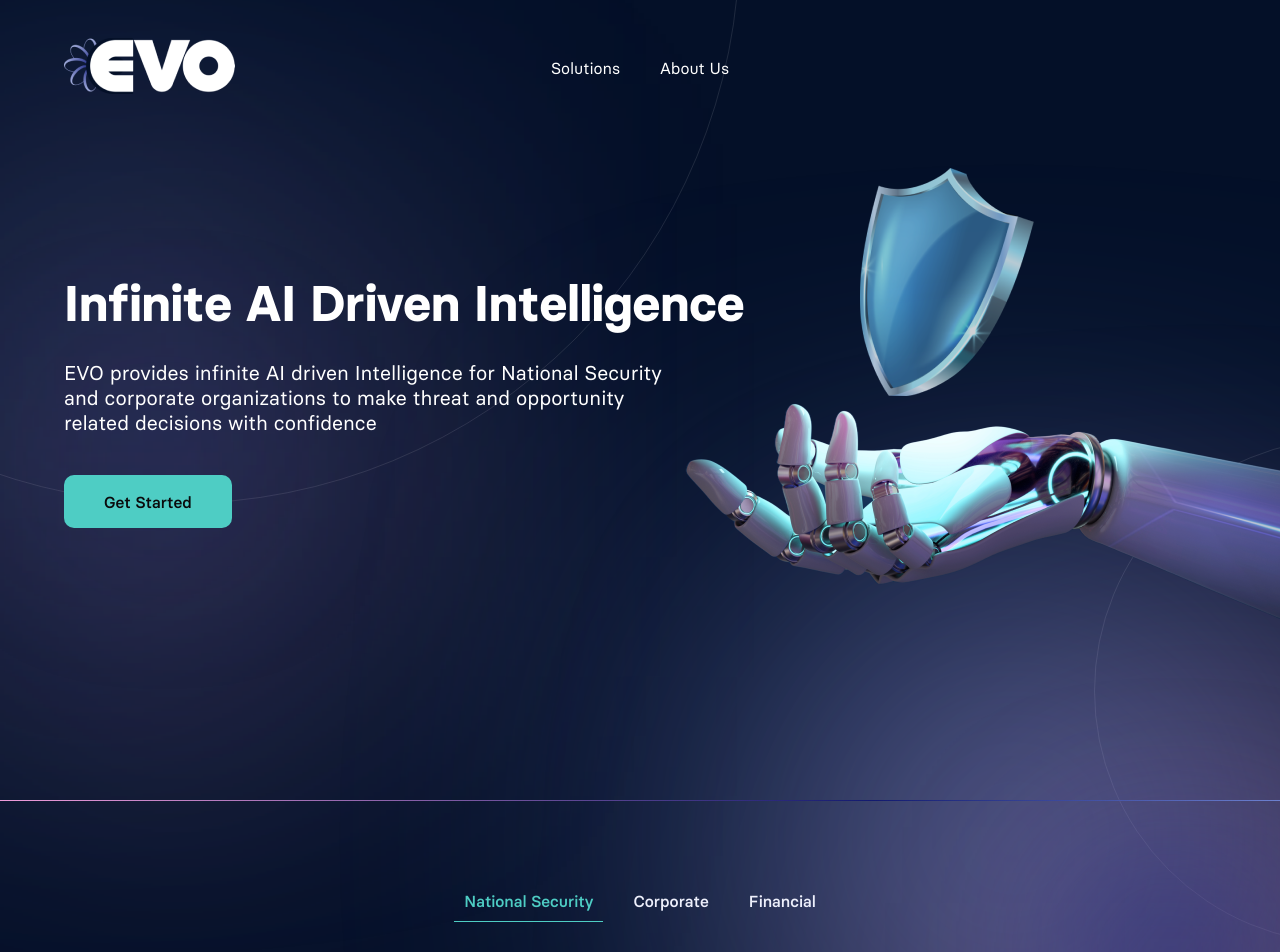
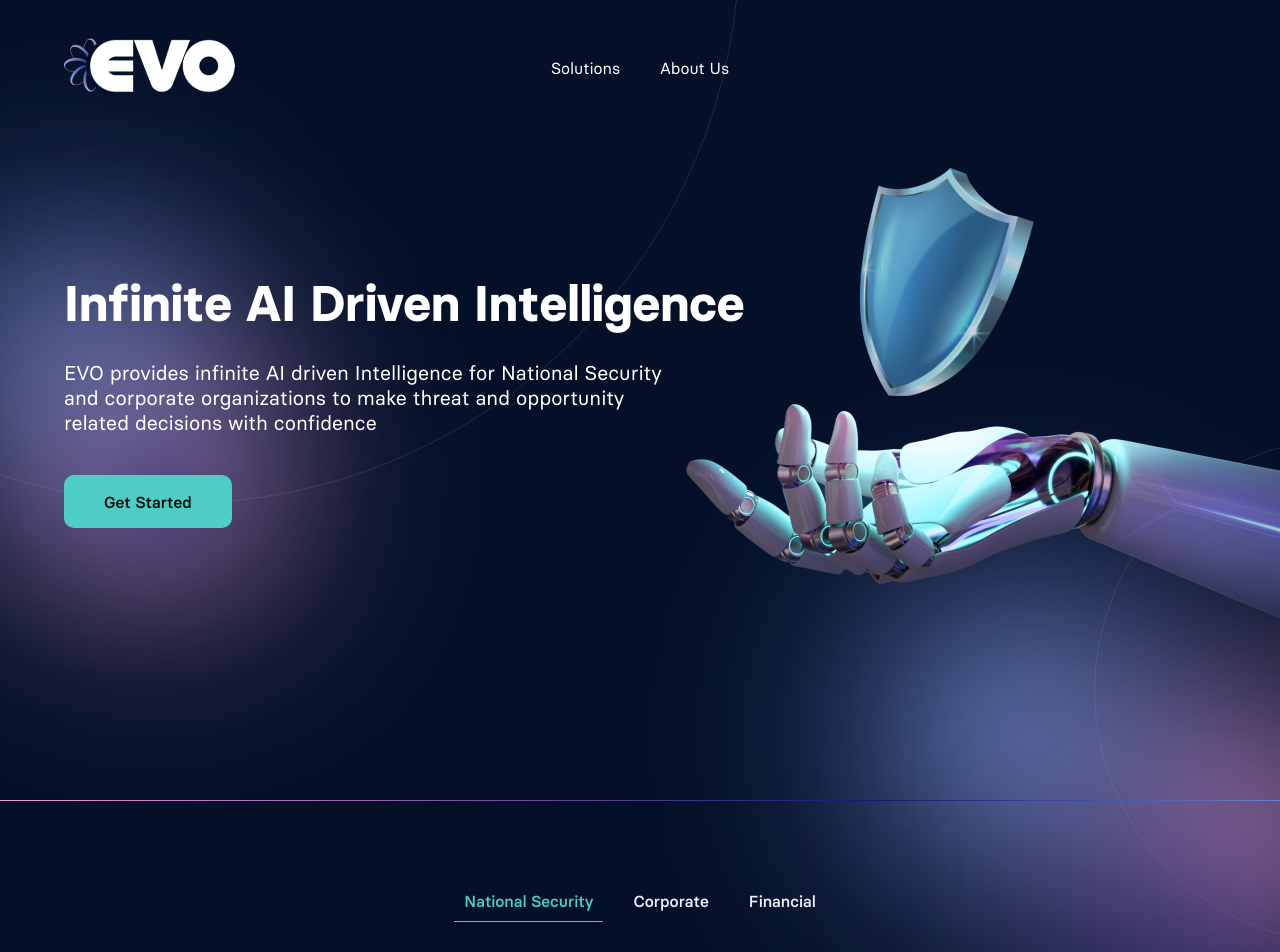
Before and after one commit to masha-girya/evoplay-landong-spunch-agency, a Next.js app in the folder frontend/: page / in a window 1280 px wide. Shown: the top 952 px of the page. Built offline with nearby package versions, Linux system fonts and the light colour scheme.

Commit message:
[*] fixed graphics

```diff
--- a/frontend/src/components/about-us/about-us-card/index.tsx
+++ b/frontend/src/components/about-us/about-us-card/index.tsx
@@ -31,12 +31,13 @@ export const AboutUsCard: React.FC<IAboutUsCard> = (props) => {
       const refHeight = ref.current.getBoundingClientRect().height;
       const gap = isMobile || isTablet ? 120 : 180;
       const padding = isDesktop ? 83 : 60;
-      const diag = () => {
-        if (window.innerWidth >= 1440) return 4;
-        return 3;
+
+      const renderPixels = () => {
+        const isWebkit = /(safari|chrome)/.test(navigator.userAgent.toLowerCase());
+        return isWebkit ? 4 : 3;
       };
 
-      const first = (refHeight / 2) + padding - diag();
+      const first = Math.round(refHeight / 2) + padding - renderPixels();
       const firstMob = padding + 13;
 
       return { refHeight, gap, first, firstMob };
@@ -95,9 +96,6 @@ export const AboutUsCard: React.FC<IAboutUsCard> = (props) => {
 
   useEffect(() => {
     const handleScroll = () => {
-      // if(refCircle.current) {
-      //   console.log(refCircle.current.getBoundingClientRect());
-      // }
       if (ref.current) {
         if (isElementInViewport(ref.current)) {
           setMainItemIndex(index);
--- a/frontend/src/components/about-us/index.module.scss
+++ b/frontend/src/components/about-us/index.module.scss
@@ -77,7 +77,12 @@ $border-radius: 20px;
       left: 367px;
       height: 100%;
       width: 1px;
-      background: linear-gradient(97deg, #EF9CDA 0%, #121A6F 61.98%, #89A1EF 120%);
+      background: linear-gradient(
+        97deg,
+        #ef9cda 0%,
+        #121a6f 61.98%,
+        #89a1ef 120%
+      );
 
       @include mixins.devices(smallDesk) {
         left: 32%;
@@ -95,9 +100,9 @@ $border-radius: 20px;
       left: calc(368px - 8px);
       width: 14px;
       height: 14px;
-      background-color: #4ECDC4;
+      background-color: #4ecdc4;
       border-radius: 50%;
-      transition: all .3s ease;
+      transition: all 0.3s ease;
 
       @include mixins.devices(smallDesk) {
         left: calc(32% - 7px);
@@ -114,20 +119,28 @@ $border-radius: 20px;
   &__circleShadow {
     position: absolute;
     z-index: 0;
-    top: 288px;
-    left: -25%;
-    width: 404px;
-    height: 404px;
+    top: 385px;
+    left: -6%;
+    width: 200px;
+    height: 200px;
     border-radius: 50%;
-    background: #89A1EF;
-    filter: blur(190px);
+    background: #89a1ef;
+    filter: blur(100px);
+
+    box-shadow: 0px 0px 200px 0px #89a1ef;
+    -webkit-box-shadow: 0px 0px 200px 0px #89a1ef;
+    -moz-box-shadow: 0px 0px 200px 0px #89a1ef;
 
     @include mixins.devices(tablet) {
-      width: 225.944px;
-      height: 225.944px;
-      top: 226px;
-      left: -100px;
-      filter: blur(150px);
+      width: 150px;
+      height: 150px;
+      top: 268px;
+      left: -50px;
+      filter: blur(90px);
+
+      box-shadow: 0px 0px 110px 0px #89a1ef;
+      -webkit-box-shadow: 0px 0px 110px 0px #89a1ef;
+      -moz-box-shadow: 0px 0px 110px 0px #89a1ef;
     }
   }
 }
--- a/frontend/src/components/about-us/index.tsx
+++ b/frontend/src/components/about-us/index.tsx
@@ -8,7 +8,7 @@ import ImageMob from "./assets/HandshakeMob.png";
 
 export const AboutUs = () => {
   const [mainItemIndex, setMainItemIndex] = useState(-1);
-  const { isMobile, isTablet } = useDevice();
+  const { isMobile } = useDevice();
   const blockRef = useRef<any | null>(null);
   const [top, setTop] = useState(0);
 
@@ -56,7 +56,7 @@ export const AboutUs = () => {
           <h1>About Us</h1>
         </section>
         <div className={styles.aboutUs__list} ref={blockRef}>
-          <div className={styles.aboutUs__list__circle} style={{top}}></div>
+          <div className={styles.aboutUs__list__circle} style={{ transform: `translateY(${top}px)` }}></div>
           {ABOUT_US.map((item, i) => (
             <AboutUsCard
               key={i}
--- a/frontend/src/components/banner/index.module.scss
+++ b/frontend/src/components/banner/index.module.scss
@@ -122,10 +122,13 @@
     z-index: 0;
     left: 6%;
     top: 50%;
-    width: 199.928px;
-    height: 199.928px;
+    width: 150px;
+    height: 150px;
     background-color: #ef9cda;
-    filter: blur(190px);
+    filter: blur(100px);
+    box-shadow: 0px 0px 140px 0px #ef9cda;
+    -webkit-box-shadow: 0px 0px 150px 0px #ef9cda;
+    -moz-box-shadow: 0px 0px 150px 0px #ef9cda;
 
     @include mixins.devices(tablet) {
       display: none;
@@ -137,10 +140,13 @@
     z-index: 0;
     top: 35%;
     left: 0;
-    width: 199.928px;
-    height: 199.928px;
+    width: 150px;
+    height: 150px;
     background-color: #89a1ef;
-    filter: blur(190px);
+    filter: blur(100px);
+    box-shadow: 0px 0px 140px 0px #89a1ef;
+    -webkit-box-shadow: 0px 0px 140px 0px #89a1ef;
+    -moz-box-shadow: 0px 0px 140px 0px #89a1ef;
 
     @include mixins.devices(tablet) {
       display: none;
@@ -150,12 +156,17 @@
   &__circleShadow3 {
     position: absolute;
     z-index: 0;
-    top: 53%;
+    top: 58%;
     left: 10%;
-    width: 69.282px;
-    height: 69.282px;
+    width: 60px;
+    height: 60px;
+    border-radius: 50%;
     background-color: #121a6f;
-    filter: blur(90px);
+    filter: blur(30px);
+    box-shadow: 0px 0px 60px 0px #121a6f;
+    -webkit-box-shadow: 0px 0px 60px 0px #121a6f;
+    -moz-box-shadow: 0px 0px 60px 0px #121a6f;
+    opacity: 0.5;
 
     @include mixins.devices(tablet) {
       display: none;
@@ -180,33 +191,45 @@
   &__circleShadowBottom1 {
     position: absolute;
     z-index: 0;
-    bottom: -50%;
-    right: -10%;
-    width: 404px;
-    height: 404px;
+    bottom: -18%;
+    right: -4%;
+    width: 200px;
+    height: 200px;
     border-radius: 50%;
     background: #ef9cda;
-    filter: blur(190px);
+    filter: blur(100px);
+
+    box-shadow: 0px 0px 200px 0px #ef9cda;
+    -webkit-box-shadow: 0px 0px 200px 0px #ef9cda;
+    -moz-box-shadow: 0px 0px 200px 0px #ef9cda;
 
     @include mixins.devices(tablet) {
-      width: 199.928px;
-      height: 199.928px;
+      width: 150px;
+      height: 150px;
       bottom: -50px;
-      left: -20%;
-      filter: blur(135px);
+      left: -2%;
+      filter: blur(100px);
+      box-shadow: 0px 0px 150px 0px #ef9cda;
+      -webkit-box-shadow: 0px 0px 150px 0px #ef9cda;
+      -moz-box-shadow: 0px 0px 150px 0px #ef9cda;
+      opacity: 0.7;
     }
   }
 
   &__circleShadowBottom2 {
     position: absolute;
     z-index: 0;
-    bottom: -30%;
-    right: 5%;
-    width: 404px;
-    height: 404px;
+    bottom: -4%;
+    right: 13%;
+    width: 200px;
+    height: 200px;
     border-radius: 50%;
     background: #89a1ef;
-    filter: blur(190px);
+    filter: blur(100px);
+
+    box-shadow: 0px 0px 200px 0px #89a1ef;
+    -webkit-box-shadow: 0px 0px 200px 0px #89a1ef;
+    -moz-box-shadow: 0px 0px 200px 0px #89a1ef;
 
     @include mixins.devices(tablet) {
       display: none;
--- a/frontend/src/components/footer/index.module.scss
+++ b/frontend/src/components/footer/index.module.scss
@@ -78,19 +78,25 @@
     position: absolute;
     z-index: 0;
     top: -400px;
-    right: -240px;
-    width: 404px;
-    height: 404px;
+    right: -100px;
+    width: 200px;
+    height: 200px;
     border-radius: 50%;
     background: #89a1ef;
-    filter: blur(190px);
+    filter: blur(90px);
+    -webkit-box-shadow: 0px 0px 151px 0px #89a1ef;
+    -moz-box-shadow: 0px 0px 151px 0px #89a1ef;
+    box-shadow: 0px 0px 151px 0px #89a1ef;
 
     @include mixins.devices(tablet) {
       width: 150px;
       height: 150px;
-      top: -67px;
-      right: -50px;
-      filter: blur(80px);
+      top: -70px;
+      right: -60px;
+      filter: blur(60px);
+      -webkit-box-shadow: 0px 0px 150px 0px #89a1ef;
+      -moz-box-shadow: 0px 0px 150px 0px #89a1ef;
+      box-shadow: 0px 0px 150px 0px #89a1ef;
     }
   }
 
@@ -98,12 +104,15 @@
     position: absolute;
     z-index: 0;
     top: -394px;
-    right: -340px;
-    width: 404px;
-    height: 404px;
+    right: -130px;
+    width: 200px;
+    height: 200px;
     border-radius: 50%;
     background: #EF9CDA;
-    filter: blur(190px);
+    filter: blur(90px);
+    -webkit-box-shadow: 0px 0px 151px 0px #EF9CDA;
+    -moz-box-shadow: 0px 0px 151px 0px #EF9CDA;
+    box-shadow: 0px 0px 151px 0px #EF9CDA;
 
     @include mixins.devices(tablet) {
       display: none;
```
